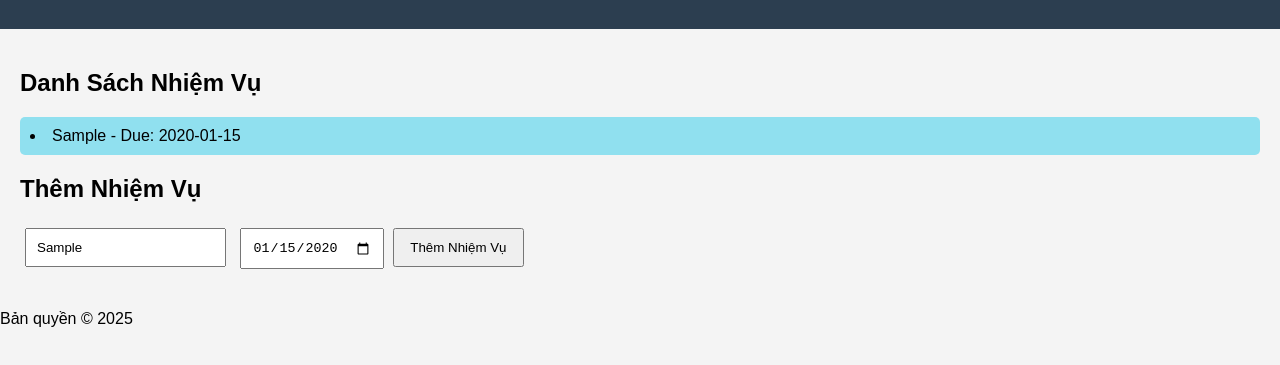
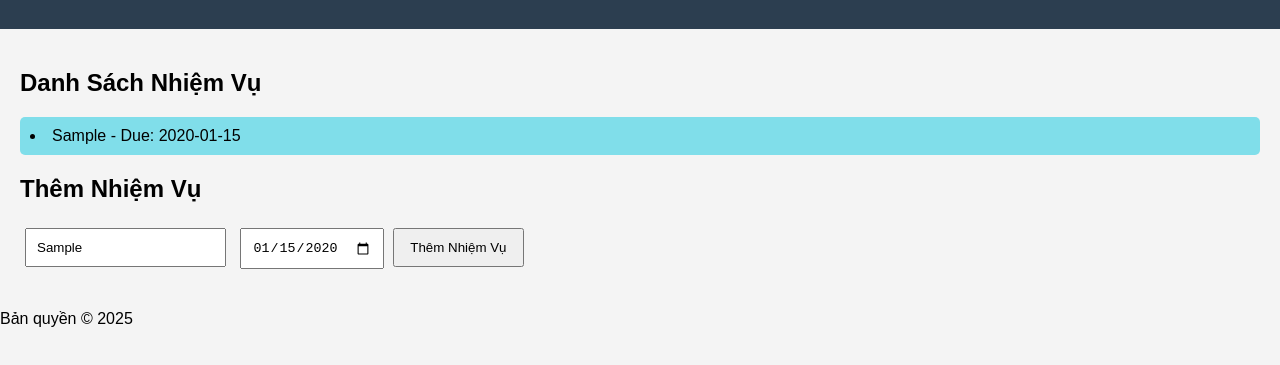
Before and after one commit to dianannperla/chuong-trinh-quan-ly-cong-viec, a plain HTML site: page index.html in a window 1280 px wide. Both pictures are taken after typing "Sample", "2020-01-15" into the empty fields and a click on the button "Thêm Nhiệm Vụ". Shown: the part 71-436 px from the top of the page. Drawn offline with Linux system fonts and the light colour scheme.

Commit message:
Updated background color of task list items for better contrast.

```diff
--- a/styles.css
+++ b/styles.css
@@ -36,7 +36,7 @@ form button {
 }
 
 #task-list li {
-    background: #90e0ef; /* Updated to a lighter color for better contrast */
+    background: #80deea; /* Updated to a lighter color for better contrast */
     margin: 5px 0;
     padding: 10px;
     border-radius: 5px;
```
